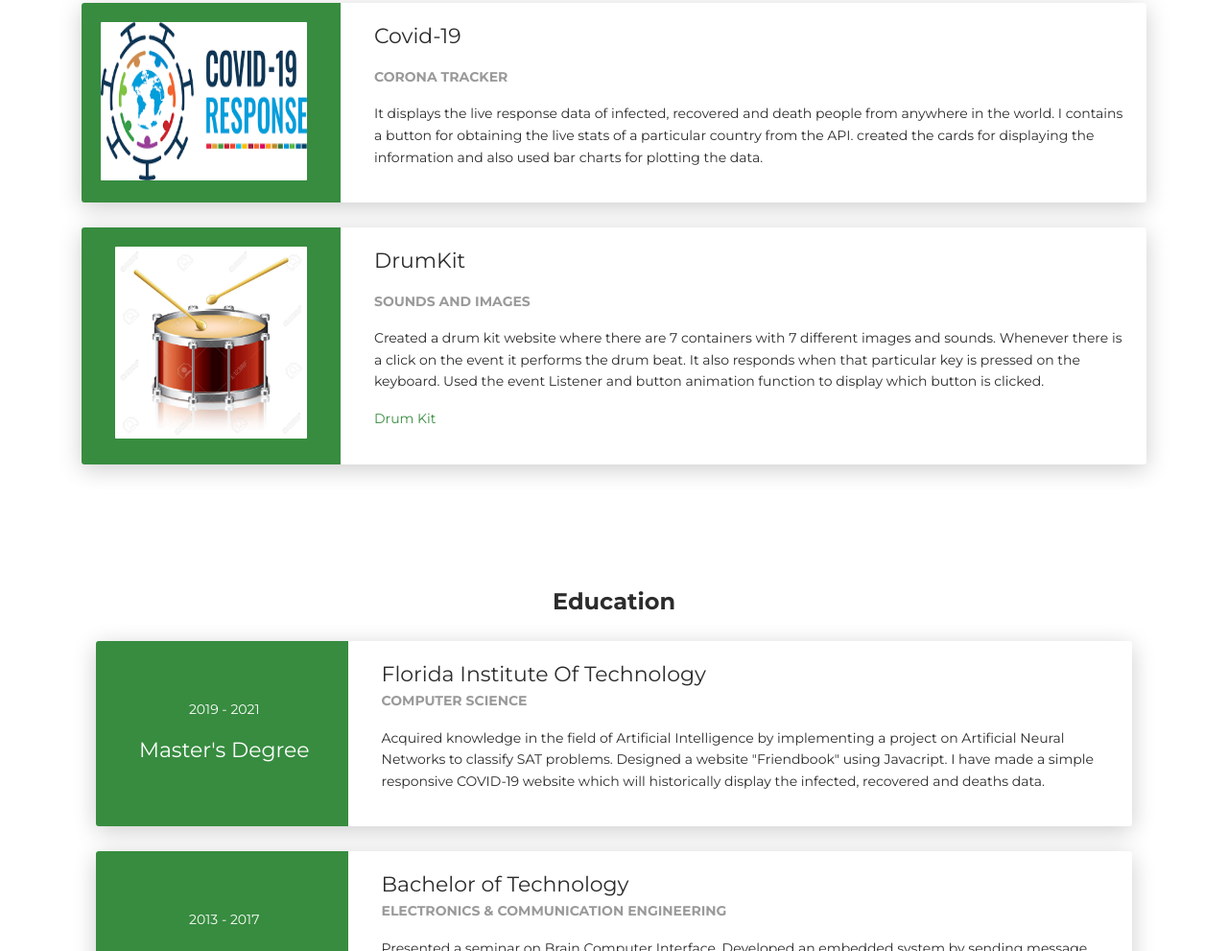
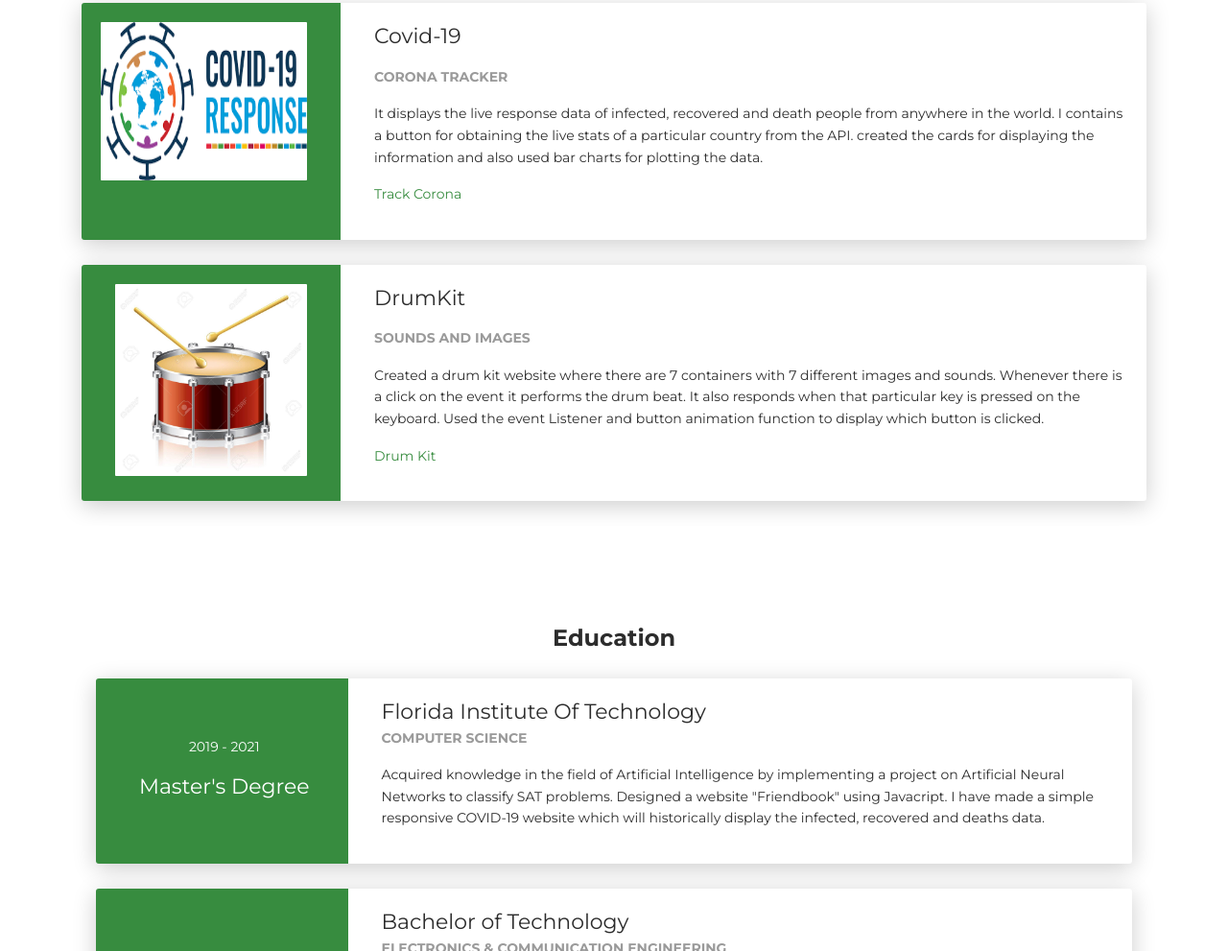
Before and after one commit to sreech96/resume, a plain HTML site: page index.html in a window 1280 px wide. Shown: the part 1459-2450 px from the top of the page at 96% size. Drawn offline with Linux system fonts and the light colour scheme.

Commit message:
Update index.html

```diff
--- a/index.html
+++ b/index.html
@@ -183,7 +183,7 @@
                   <p>It displays the live response data of infected, recovered and death people from anywhere in the world. I contains a button for obtaining the live stats of a particular country from the
           API. created the cards for displaying the information and also used bar charts
           for plotting the data.</p>
-
+                    <p><a href ="https://github.com/sreech96/track_corona2">Track Corona</a></p>
                 </div>
               </div>
             </div>
```
